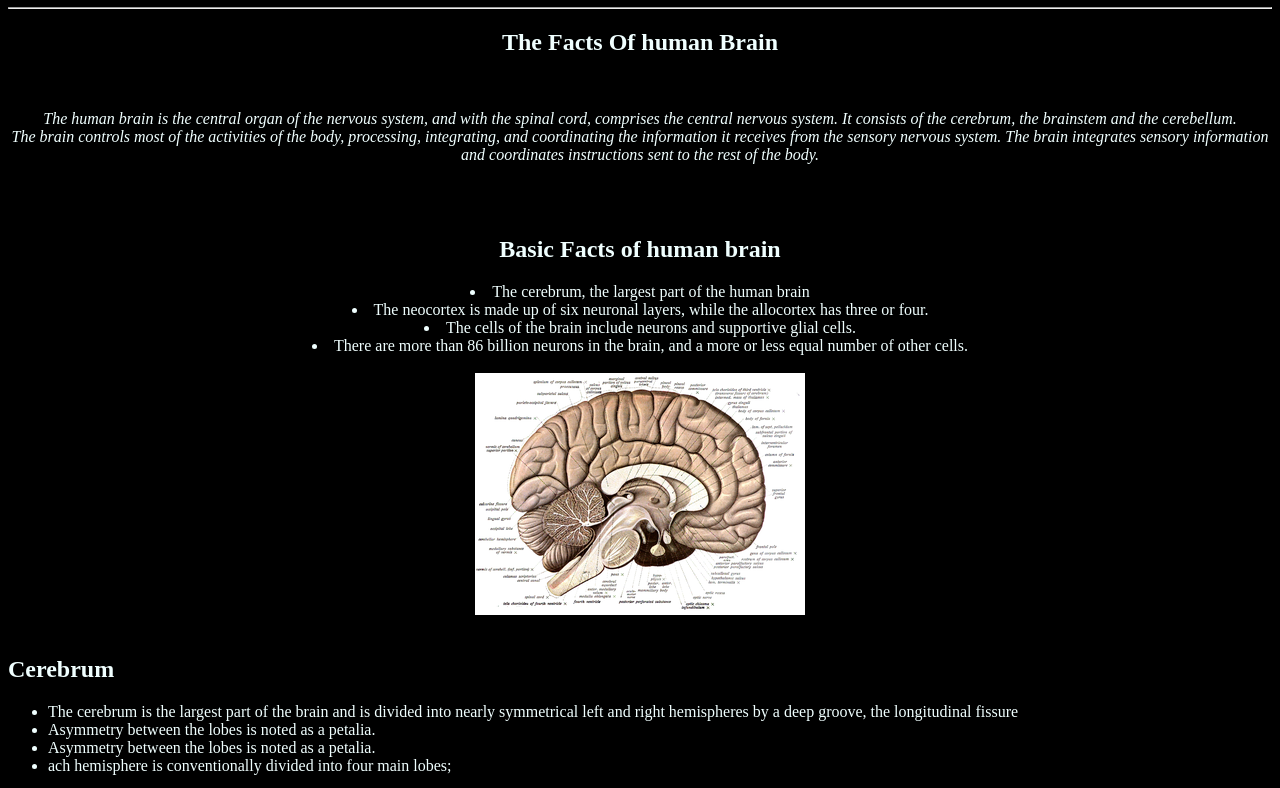
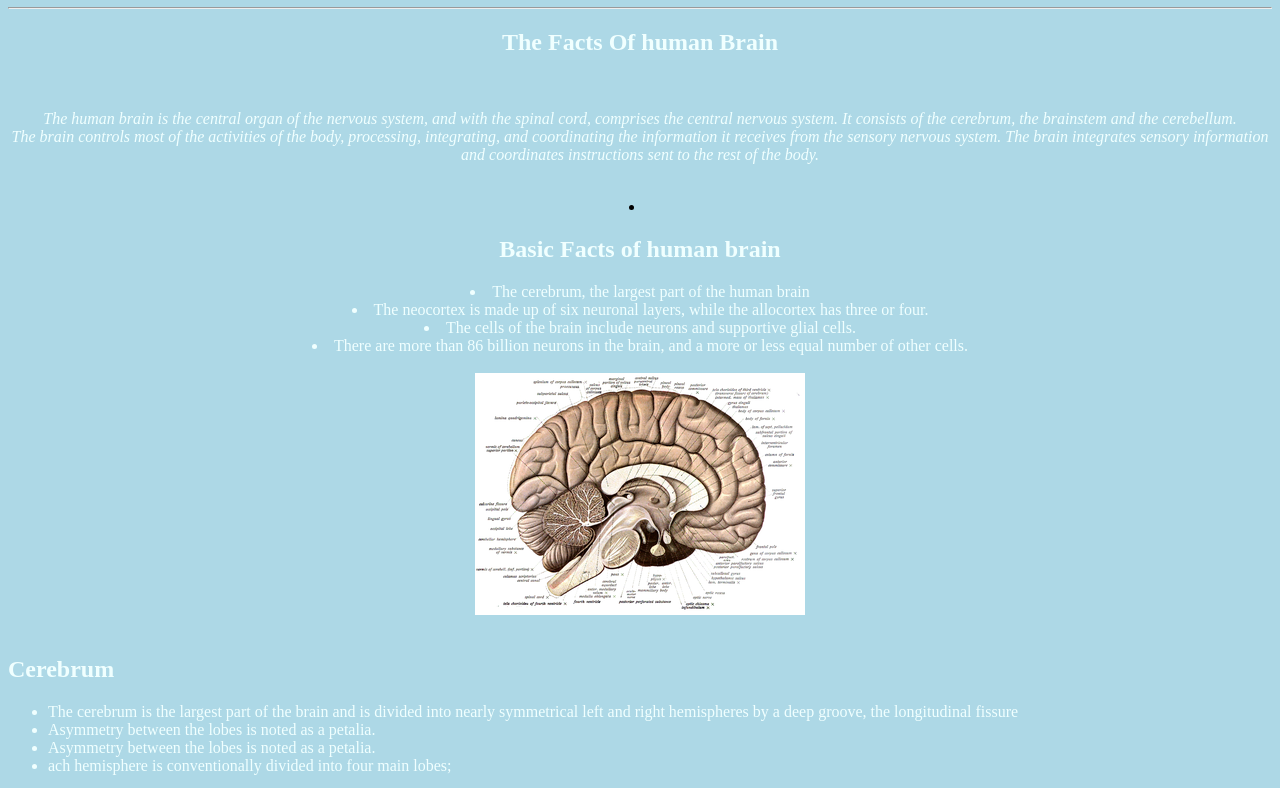
Before and after one commit to praneeth-2005/exp1, a plain HTML site: page index.html in a window 1280 px wide. Shown: the part 73-861 px from the top of the page. Drawn offline with Linux system fonts and the light colour scheme.

Commit message:
Update and rename exe1.html to index.html

```diff
--- a/exe1.html
+++ b/index.html
@@ -5,8 +5,7 @@
     <meta name="viewport" content="width=device-width, initial-scale=1.0">
     <title>The Human Brain : fun facts</title>
 </head>
-<body style="background-color: black;">
-    <center>
+<body style="background-color: lightblue;"></body>    <center>
         <h1 style="color: crimson;"> The Human Brain: Fun Facts</h1>
         <hr>
         <h2 style="color: azure;">The Facts Of  human Brain</h2>
```
